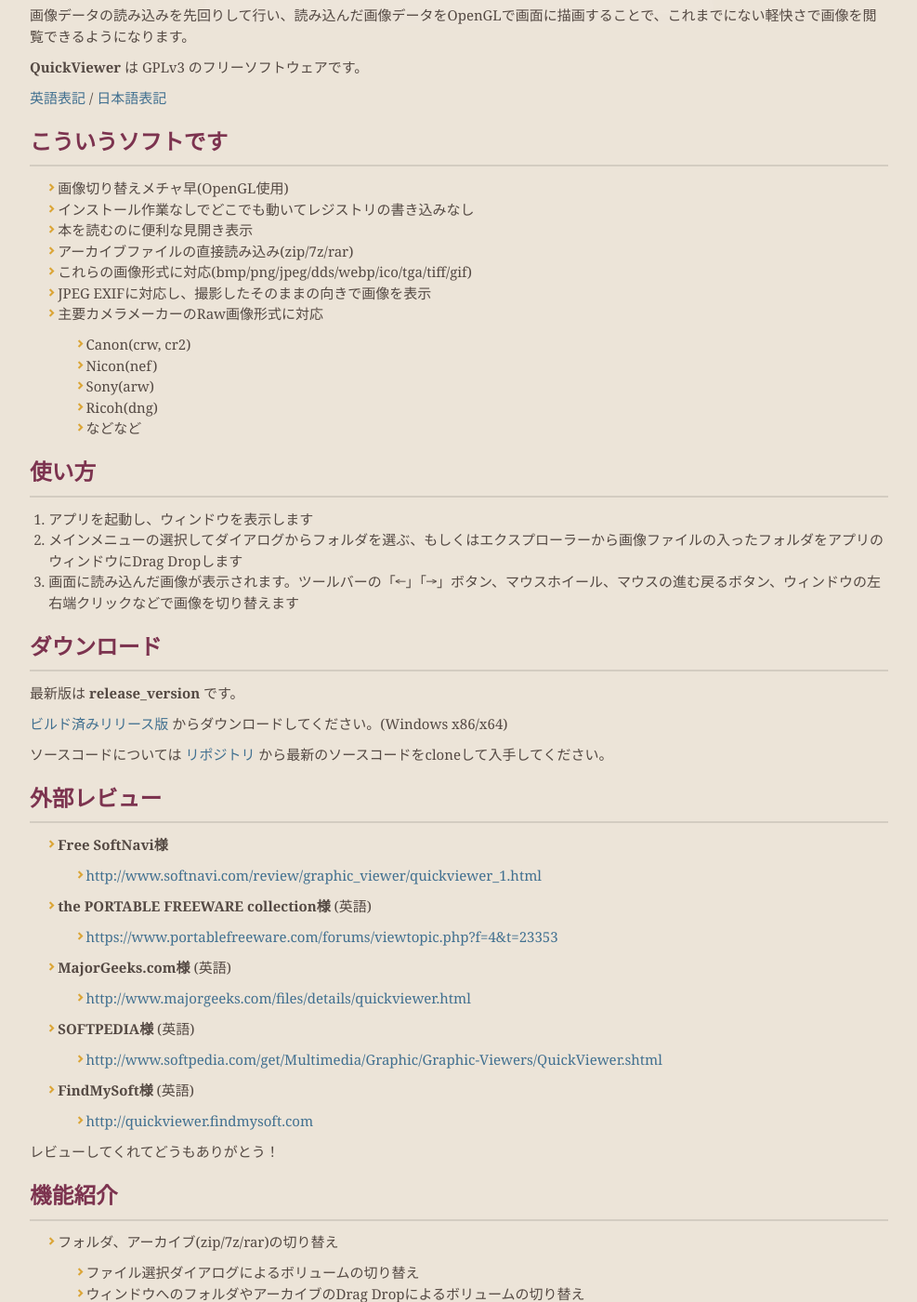
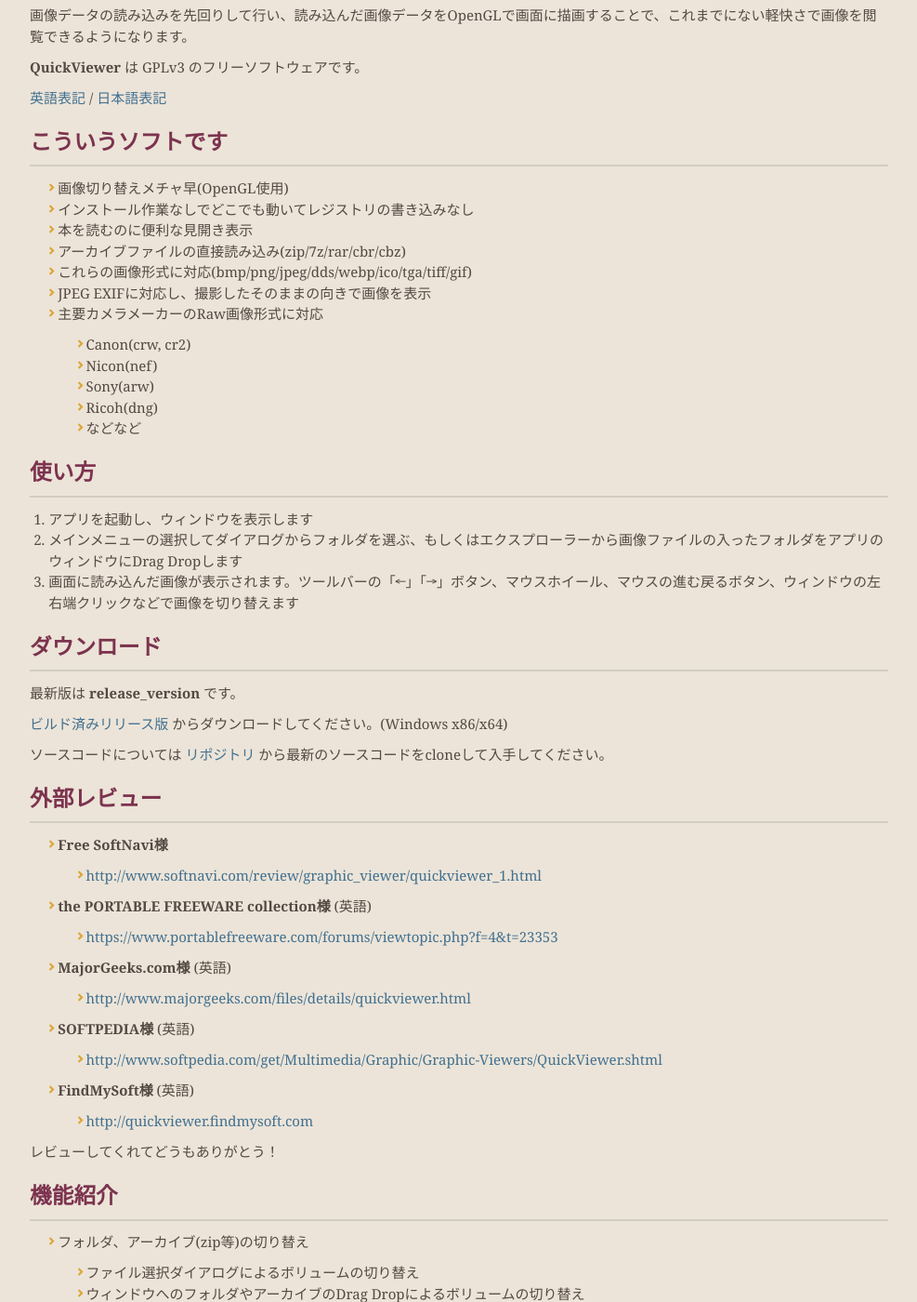
Before and after one commit to kanryu/quickviewer, a Jekyll site: the page built from docs/index-ja.md, in a window 1280 px wide and 1400 px high, scrolled down 317 px. Shown: the whole window at 93% size, without its empty margins (146-1133 px from the left). Built offline with Jekyll 4.4.1, drawn with Linux system fonts in a browser that asks for light colours; nearby versions of some CDN libraries; our own code applies the rules of GitHub Pages for plain Markdown files.

Commit message:
Update index-ja.md

```diff
--- a/docs/index-ja.md
+++ b/docs/index-ja.md
@@ -18,7 +18,7 @@ layout: default
 - 画像切り替えメチャ早(OpenGL使用)
 - インストール作業なしでどこでも動いてレジストリの書き込みなし
 - 本を読むのに便利な見開き表示
-- アーカイブファイルの直接読み込み(zip/7z/rar)
+- アーカイブファイルの直接読み込み(zip/7z/rar/cbr/cbz)
 - これらの画像形式に対応(bmp/png/jpeg/dds/webp/ico/tga/tiff/gif)
 - JPEG EXIFに対応し、撮影したそのままの向きで画像を表示
 - 主要カメラメーカーのRaw画像形式に対応
@@ -61,7 +61,7 @@ layout: default
 
 ## 機能紹介
 
-- フォルダ、アーカイブ(zip/7z/rar)の切り替え
+- フォルダ、アーカイブ(zip等)の切り替え
     - ファイル選択ダイアログによるボリュームの切り替え
     - ウィンドウへのフォルダやアーカイブのDrag Dropによるボリュームの切り替え
     - 以前開いた履歴をメニューから選択して切り替える
```
